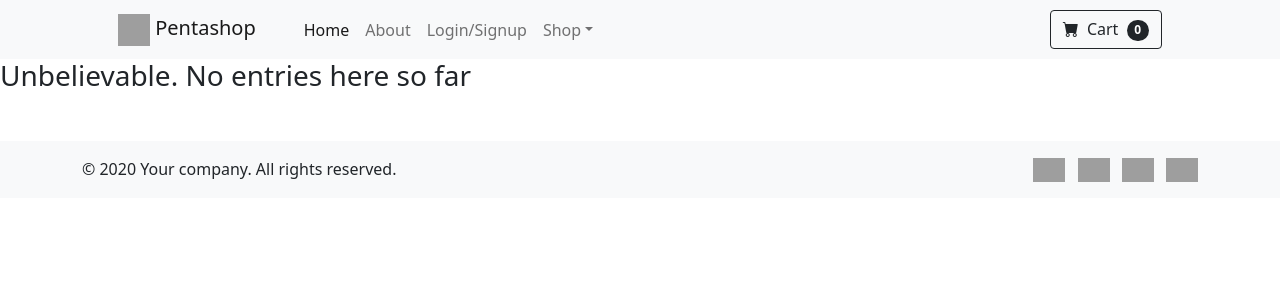
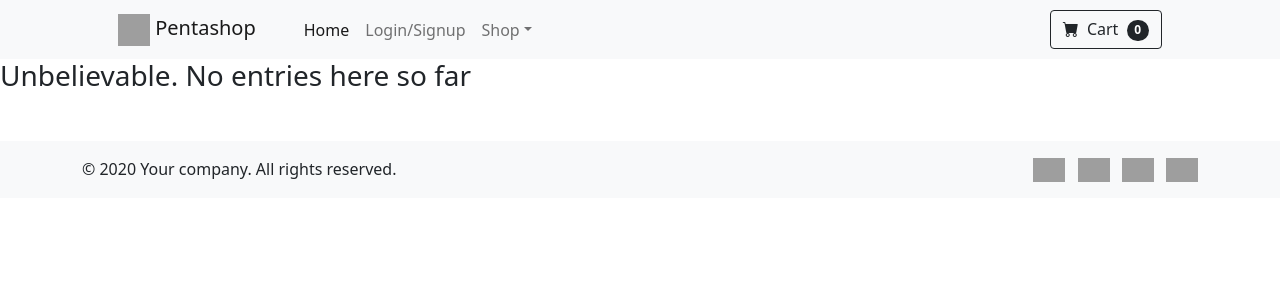
Before and after one commit to marvinds1/TugasWorkshop, a Flask app: page /details/1 in a window 1280 px wide. Shown: the top 300 px of the page. Run offline with Flask 2, Linux system fonts and the light colour scheme; data that the repository does not hold is empty; some libraries are stand-ins or nearby versions; grey boxes are pictures that could not be loaded.

Commit message:
Update navbar.html

```diff
--- a/workshop1/templates/navbar.html
+++ b/workshop1/templates/navbar.html
@@ -8,7 +8,6 @@
       <div class="collapse navbar-collapse" id="navbarSupportedContent">
           <ul class="navbar-nav me-auto mb-2 mb-lg-0 ms-lg-4">
               <li class="nav-item"><a class="nav-link active" aria-current="page" href="/">Home</a></li>
-              <li class="nav-item"><a class="nav-link" href="#!">About</a></li>
               <li class="nav-item"><a class="nav-link" href="/start">Login/Signup</a></li>
               <li class="nav-item dropdown">
                   <a class="nav-link dropdown-toggle" id="navbarDropdown" href="#" role="button" data-bs-toggle="dropdown" aria-expanded="false">Shop</a>
```
